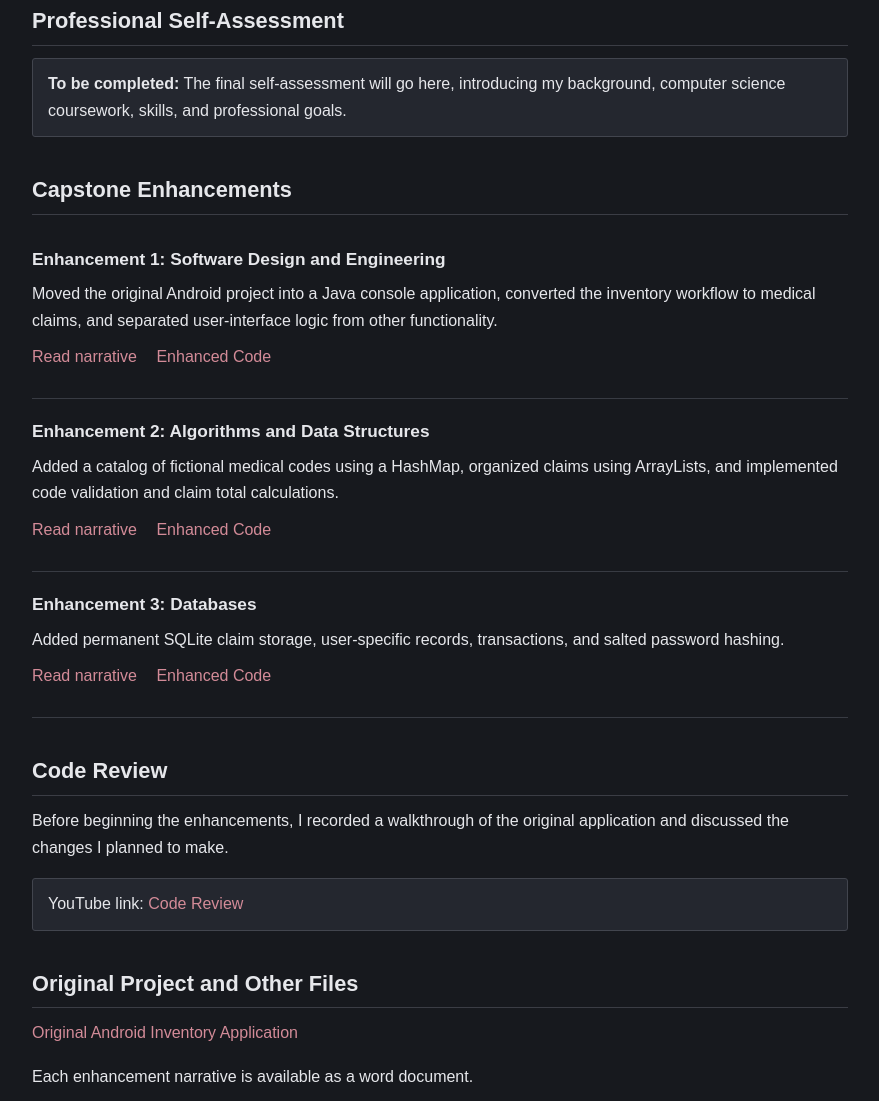
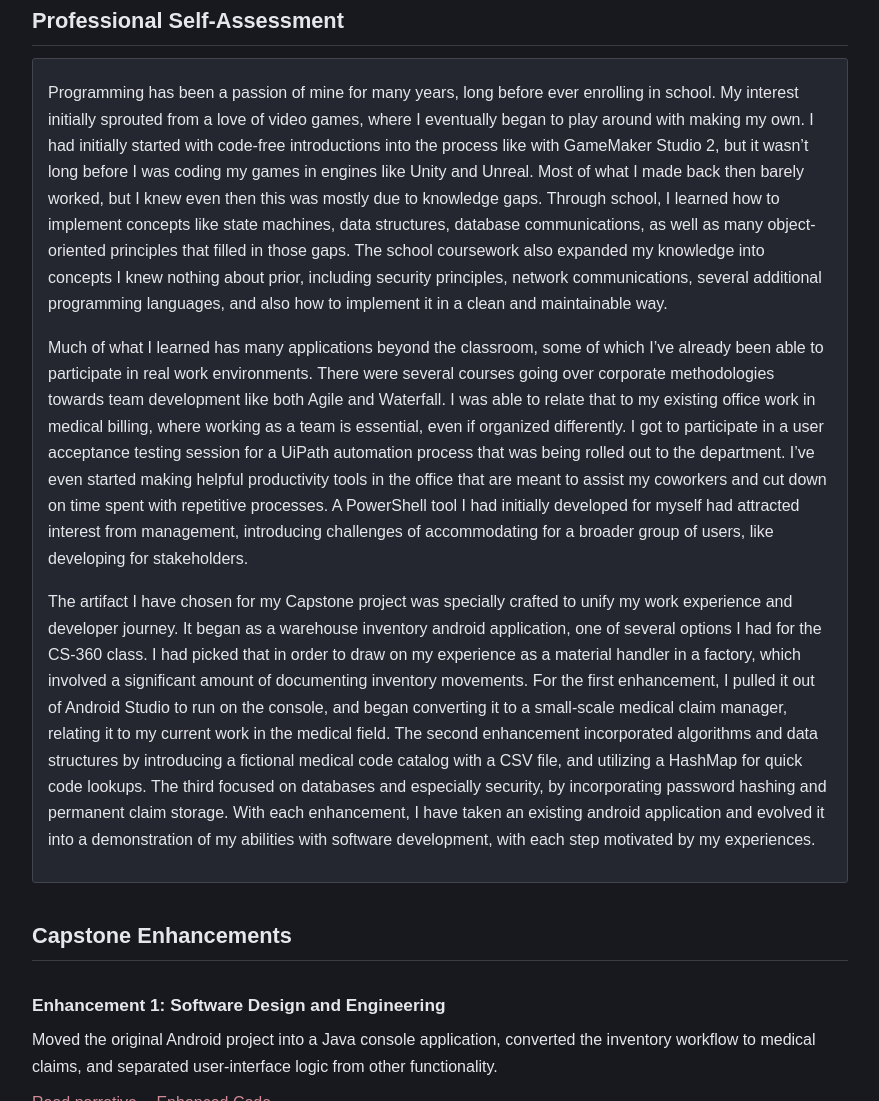
Before and after one commit to nostrodo/Software-Engineering-Portfolio, a plain HTML site: page index.html in a window 1280 px wide. Shown: the part 224-1325 px from the top of the page, without its empty margins (200-1079 px from the left). Drawn offline with Linux system fonts and the light colour scheme.

Commit message:
Update index.html

```diff
--- a/index.html
+++ b/index.html
@@ -22,8 +22,35 @@
             managing fictional medical claims, with additional work on data structures, databases, and security.</p>
         <section id="about">
             <h2>Professional Self-Assessment</h2>
-            <div class="notice"><strong>To be completed:</strong> The final self-assessment will go here, introducing my
-                background, computer science coursework, skills, and professional goals.</div>
+            <div class="notice"><p>Programming has been a passion of mine for many years, long before ever enrolling in school.
+                My interest initially sprouted from a love of video games, where I eventually began to play around with making
+                my own. I had initially started with code-free introductions into the process like with GameMaker Studio 2,
+                but it wasn’t long before I was coding my games in engines like Unity and Unreal. Most of what I made back then
+                barely worked, but I knew even then this was mostly due to knowledge gaps. Through school, I learned how to
+                implement concepts like state machines, data structures, database communications, as well as many object-oriented
+                principles that filled in those gaps. The school coursework also expanded my knowledge into concepts I knew
+                nothing about prior, including security principles, network communications, several additional programming languages,
+                and also how to implement it in a clean and maintainable way.</p>
+
+                <p>Much of what I learned has many applications beyond the classroom, some of which I’ve already been able to
+                participate in real work environments. There were several courses going over corporate methodologies towards team
+                development like both Agile and Waterfall. I was able to relate that to my existing office work in medical billing,
+                where working as a team is essential, even if organized differently. I got to participate in a user acceptance testing
+                session for a UiPath automation process that was being rolled out to the department. I’ve even started making helpful
+                productivity tools in the office that are meant to assist my coworkers and cut down on time spent with repetitive processes.
+                A PowerShell tool I had initially developed for myself had attracted interest from management, introducing challenges
+                of accommodating for a broader group of users, like developing for stakeholders.</p>
+
+                <p>The artifact I have chosen for my Capstone project was specially crafted to unify my work experience and developer
+                journey. It began as a warehouse inventory android application, one of several options I had for the CS-360 class. I had
+                picked that in order to draw on my experience as a material handler in a factory, which involved a significant amount of
+                documenting inventory movements. For the first enhancement, I pulled it out of Android Studio to run on the console, and
+                began converting it to a small-scale medical claim manager, relating it to my current work in the medical field. The
+                second enhancement incorporated algorithms and data structures by introducing a fictional medical code catalog with a CSV file,
+                and utilizing a HashMap for quick code lookups. The third focused on databases and especially security, by incorporating
+                password hashing and permanent claim storage. With each enhancement, I have taken an existing android application and
+                evolved it into a demonstration of my abilities with software development, with each step motivated by my experiences.</p>
+</div>
         </section>
         <section id="enhancements">
             <h2>Capstone Enhancements</h2>
```
